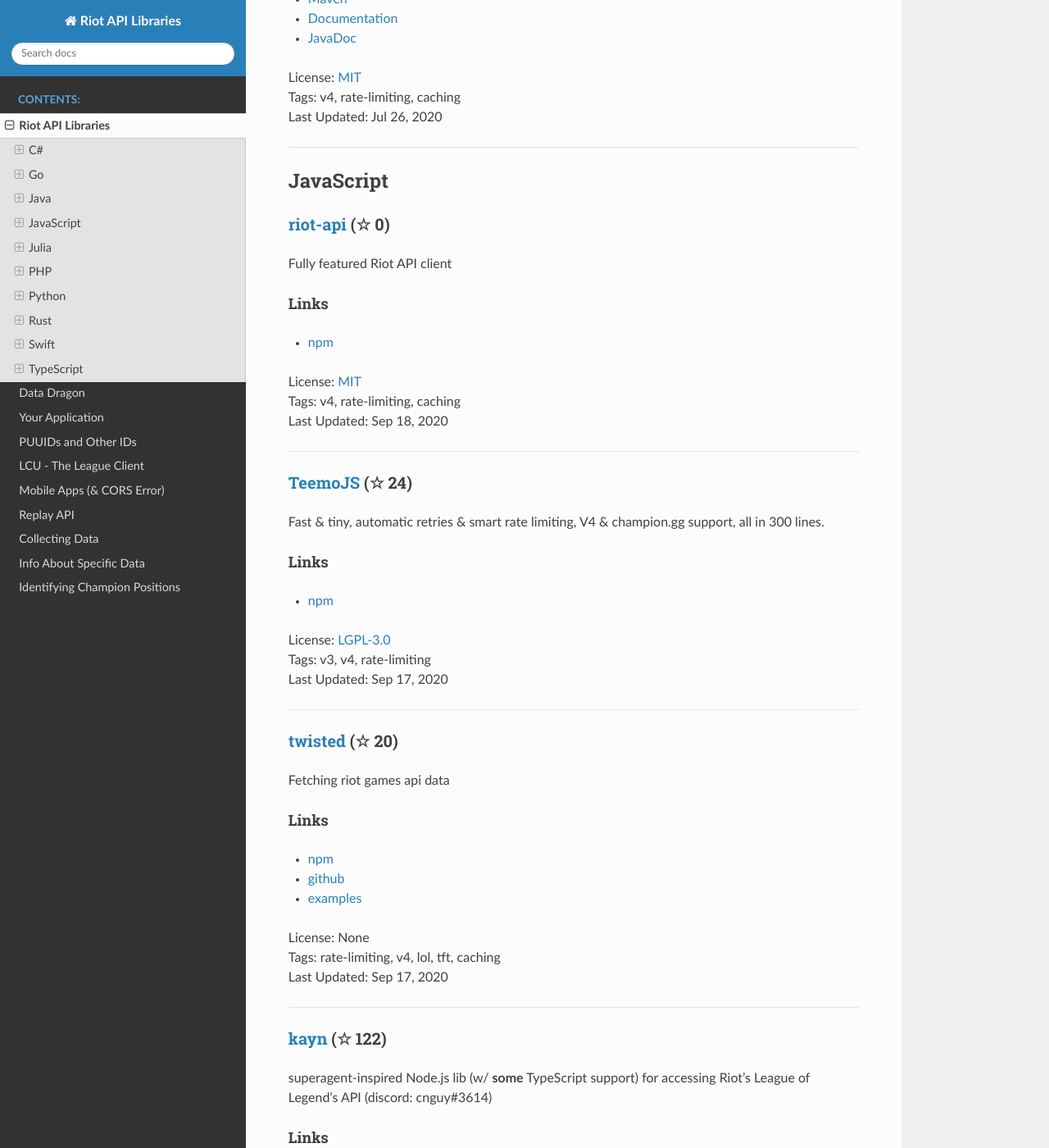
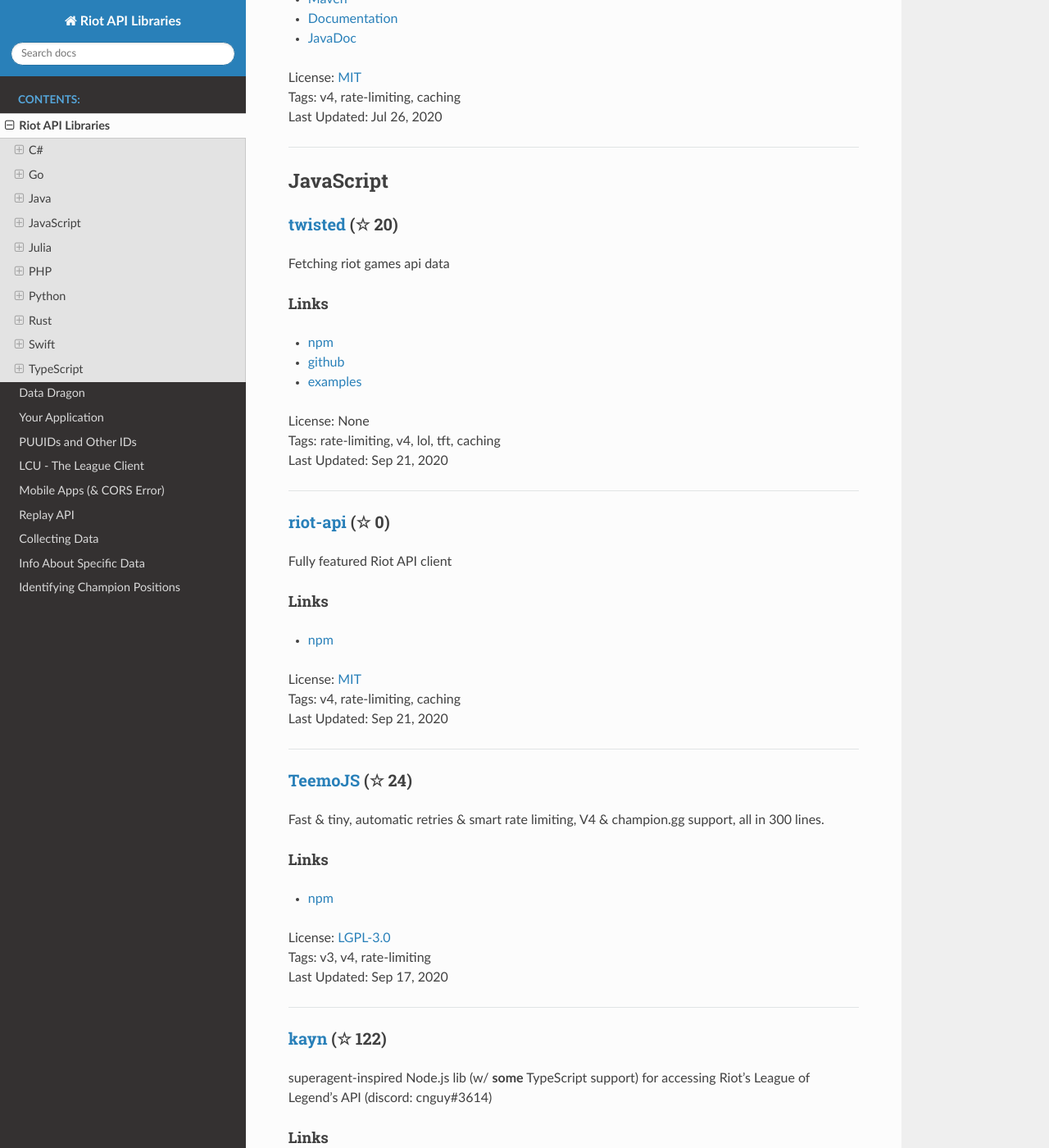
Before and after one commit to WxWatch/riot-api-libraries, a Sphinx documentation site: the page built from docs/libraries.rst, in a window 1280 px wide and 1400 px high, scrolled down 1723 px. Shown: the whole window at 82% size. Built offline with Sphinx 7.4.7 and the Read the Docs theme 2.0.0, drawn with Linux system fonts in a browser that asks for light colours; pages that are not in the unit, such as notebooks, are missing from menus; part of the change alters nothing that is shown; some of the changed text lies outside the part shown.

```diff
--- a/docs/libraries.rst
+++ b/docs/libraries.rst
@@ -19,7 +19,7 @@ Links
 
 -----------------
 
-`RiotSharp <https://github.com/BenFradet/RiotSharp>`_ (☆ 223)
+`RiotSharp <https://github.com/BenFradet/RiotSharp>`_ (☆ 224)
 ~~~~~~~~~~~~~~~~~~~~~~~~~~~~~~~~~~~~~~~~~~~~~~~~~~~~~~~~~~~~~~~~~~~~~~~~~~~~~~~~~~~~~~~~~~~~~~~~~~~~
 
 RiotSharp's ASP.NET Core integration. **NOTE: NuGet releases are severely outdated, although library itself is maintained!**
@@ -55,7 +55,7 @@ Links
 Java
 ------------------------------------------
 
-`R4J <https://github.com/stelar7/R4J>`_ (☆ 34)
+`R4J <https://github.com/stelar7/R4J>`_ (☆ 35)
 ~~~~~~~~~~~~~~~~~~~~~~~~~~~~~~~~~~~~~~~~~~~~~~~~~~~~~~~~~~~~~~~~~~~~~~~~~~~~~~~~~~~~~~~~~~~~~~~~~~~~
 
 A Java library containing the API for every Riot game
@@ -69,7 +69,7 @@ Links
 
 -----------------
 
-`orianna <https://github.com/meraki-analytics/orianna>`_ (☆ 123)
+`orianna <https://github.com/meraki-analytics/orianna>`_ (☆ 124)
 ~~~~~~~~~~~~~~~~~~~~~~~~~~~~~~~~~~~~~~~~~~~~~~~~~~~~~~~~~~~~~~~~~~~~~~~~~~~~~~~~~~~~~~~~~~~~~~~~~~~~
 
 A highly configurable, usability-focused Riot API framework that takes care of all the details for you so you can focus on building your application
@@ -89,6 +89,23 @@ Links
 JavaScript
 ------------------------------------------
 
+`twisted <https://github.com/Sansossio/twisted>`_ (☆ 20)
+~~~~~~~~~~~~~~~~~~~~~~~~~~~~~~~~~~~~~~~~~~~~~~~~~~~~~~~~~~~~~~~~~~~~~~~~~~~~~~~~~~~~~~~~~~~~~~~~~~~~
+
+Fetching riot games api data
+
+Links
+::::::::::::::::
+
+- `npm <https://www.npmjs.com/package/twisted>`_
+- `github <https://github.com/Sansossio/twisted>`_
+- `examples <https://github.com/Sansossio/twisted/tree/master/example>`_
+| License: None
+| Tags: rate-limiting, v4, lol, tft, caching
+| Last Updated: Sep 21, 2020
+
+-----------------
+
 `riot-api <https://github.com/fightmegg/riot-api>`_ (☆ 0)
 ~~~~~~~~~~~~~~~~~~~~~~~~~~~~~~~~~~~~~~~~~~~~~~~~~~~~~~~~~~~~~~~~~~~~~~~~~~~~~~~~~~~~~~~~~~~~~~~~~~~~
 
@@ -100,7 +117,7 @@ Links
 - `npm <https://www.npmjs.com/package/@fightmegg/riot-api>`_
 | License: `MIT <http://choosealicense.com/licenses/mit>`_
 | Tags: v4, rate-limiting, caching
-| Last Updated: Sep 18, 2020
+| Last Updated: Sep 21, 2020
 
 -----------------
 
@@ -115,23 +132,6 @@ Links
 - `npm <https://www.npmjs.com/package/teemojs>`_
 | License: `LGPL-3.0 <http://choosealicense.com/licenses/lgpl-3.0>`_
 | Tags: v3, v4, rate-limiting
-| Last Updated: Sep 17, 2020
-
------------------
-
-`twisted <https://github.com/Sansossio/twisted>`_ (☆ 20)
-~~~~~~~~~~~~~~~~~~~~~~~~~~~~~~~~~~~~~~~~~~~~~~~~~~~~~~~~~~~~~~~~~~~~~~~~~~~~~~~~~~~~~~~~~~~~~~~~~~~~
-
-Fetching riot games api data
-
-Links
-::::::::::::::::
-
-- `npm <https://www.npmjs.com/package/twisted>`_
-- `github <https://github.com/Sansossio/twisted>`_
-- `examples <https://github.com/Sansossio/twisted/tree/master/example>`_
-| License: None
-| Tags: rate-limiting, v4, lol, tft, caching
 | Last Updated: Sep 17, 2020
 
 -----------------
@@ -253,7 +253,7 @@ Links
 
 -----------------
 
-`Pyot <https://github.com/paaksing/Pyot>`_ (☆ 5)
+`Pyot <https://github.com/paaksing/Pyot>`_ (☆ 6)
 ~~~~~~~~~~~~~~~~~~~~~~~~~~~~~~~~~~~~~~~~~~~~~~~~~~~~~~~~~~~~~~~~~~~~~~~~~~~~~~~~~~~~~~~~~~~~~~~~~~~~
 
 2020 High level Python Framework for the Riot Games API, CDragon and MerakiCDN. Based on AsyncIO with support to Django and Synchronous adaptation. Details in documentations
@@ -269,7 +269,7 @@ Links
 
 -----------------
 
-`Riot-Watcher <https://github.com/pseudonym117/Riot-Watcher>`_ (☆ 332)
+`Riot-Watcher <https://github.com/pseudonym117/Riot-Watcher>`_ (☆ 333)
 ~~~~~~~~~~~~~~~~~~~~~~~~~~~~~~~~~~~~~~~~~~~~~~~~~~~~~~~~~~~~~~~~~~~~~~~~~~~~~~~~~~~~~~~~~~~~~~~~~~~~
 
 Python wrapper for the Riot Games API for League of Legends
@@ -301,7 +301,7 @@ Links
 
 -----------------
 
-`cassiopeia <https://github.com/meraki-analytics/cassiopeia>`_ (☆ 304)
+`cassiopeia <https://github.com/meraki-analytics/cassiopeia>`_ (☆ 305)
 ~~~~~~~~~~~~~~~~~~~~~~~~~~~~~~~~~~~~~~~~~~~~~~~~~~~~~~~~~~~~~~~~~~~~~~~~~~~~~~~~~~~~~~~~~~~~~~~~~~~~
 
 Cassiopeia takes care of all the details for you so you can focus on building your application
@@ -385,6 +385,6 @@ Links
 - `examples <https://github.com/Sansossio/twisted/tree/master/example>`_
 | License: None
 | Tags: rate-limiting, v4, lol, tft, caching
-| Last Updated: Sep 17, 2020
+| Last Updated: Sep 21, 2020
 
 -----------------
```
